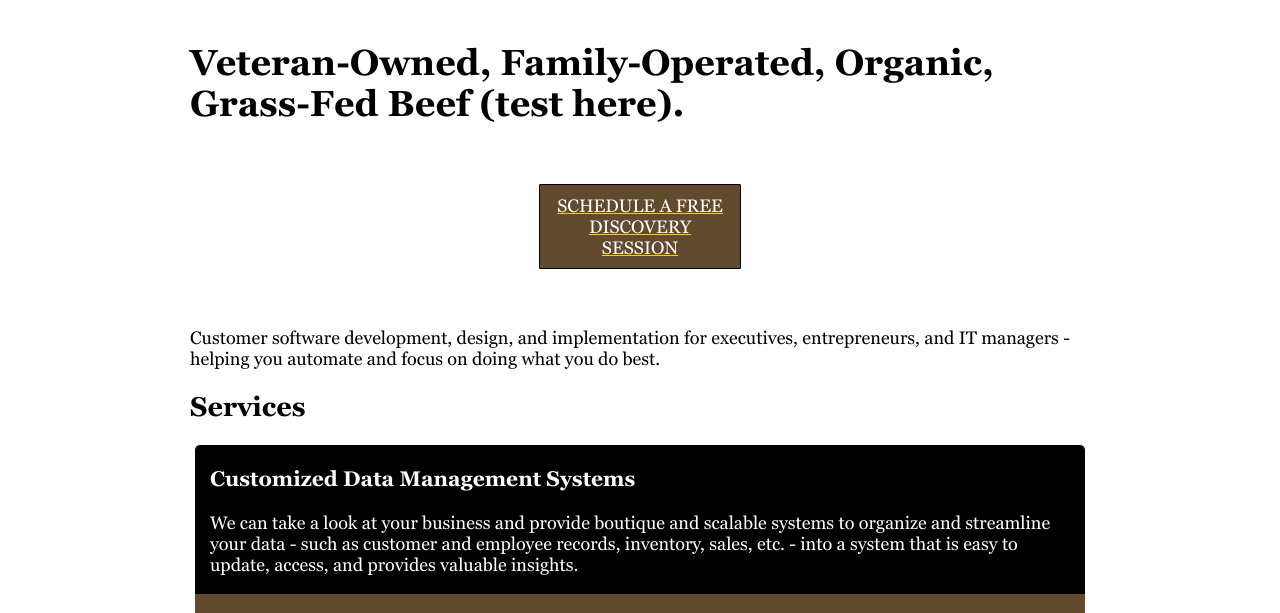
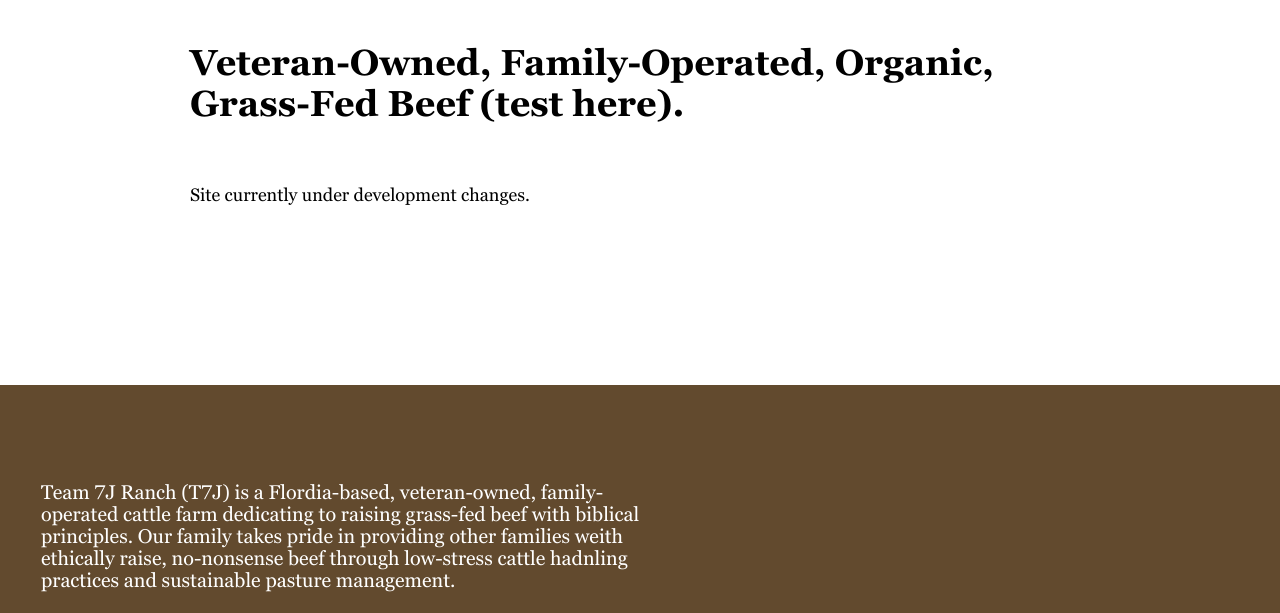
Before and after one commit to zach15james/team7jranch, a plain HTML site: page index.html in a window 1280 px wide. Shown: the part 150-763 px from the top of the page. Drawn offline with Linux system fonts and the light colour scheme.

Commit message:
changes being added

```diff
--- a/index.html
+++ b/index.html
@@ -13,11 +13,12 @@
   <my-header></my-header>
   <div class="container">
     <h1>Veteran-Owned, Family-Operated, Organic, Grass-Fed Beef (test here).</h1>
+    <p>Site currently under development changes.</p>
+    <!--
     <div class="cta-container">
       <a href="#" class="cta-button">SCHEDULE A FREE DISCOVERY SESSION</a>
     </div>
-    <p>Customer software development, design, and implementation for executives, entrepreneurs, and IT managers -
-      helping you automate and focus on doing what you do best.</p>
+
     <h2>Services</h2>
     <div class="services-container">
       <div class="custom-db">
@@ -46,6 +47,7 @@
         <p>We offer tailored data harvesting solutions to gather and analyze data from various sources such as social media, web scraping, and internal databases. Our services provide you with detailed reports and actionable insights to drive your business forward and make informed decisions.</p>
       </div>
     </div>
+  -->
   </div>
   <my-footer></my-footer>
 
```
